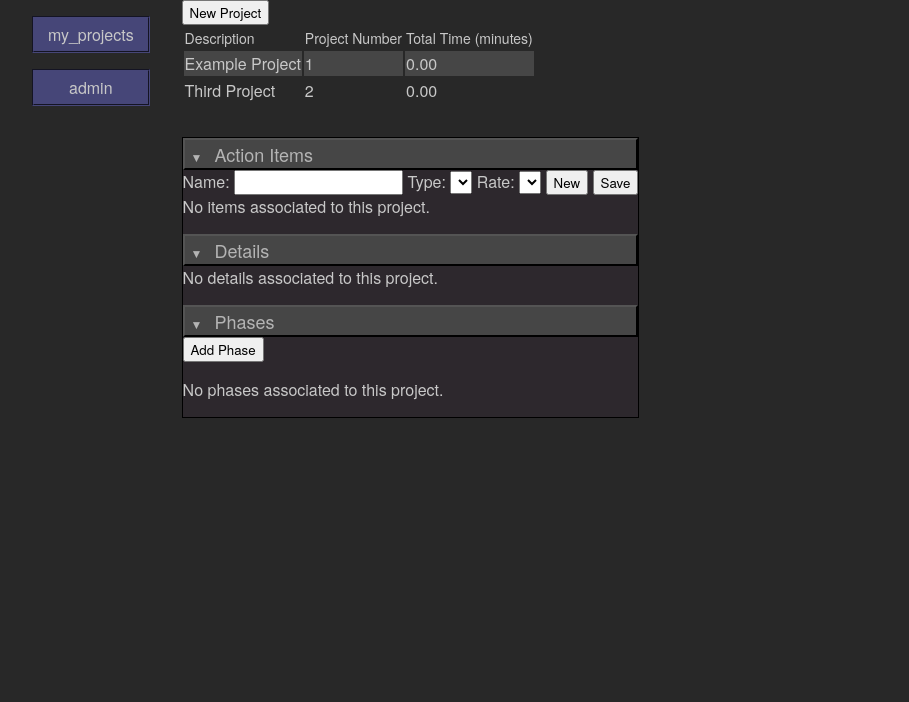
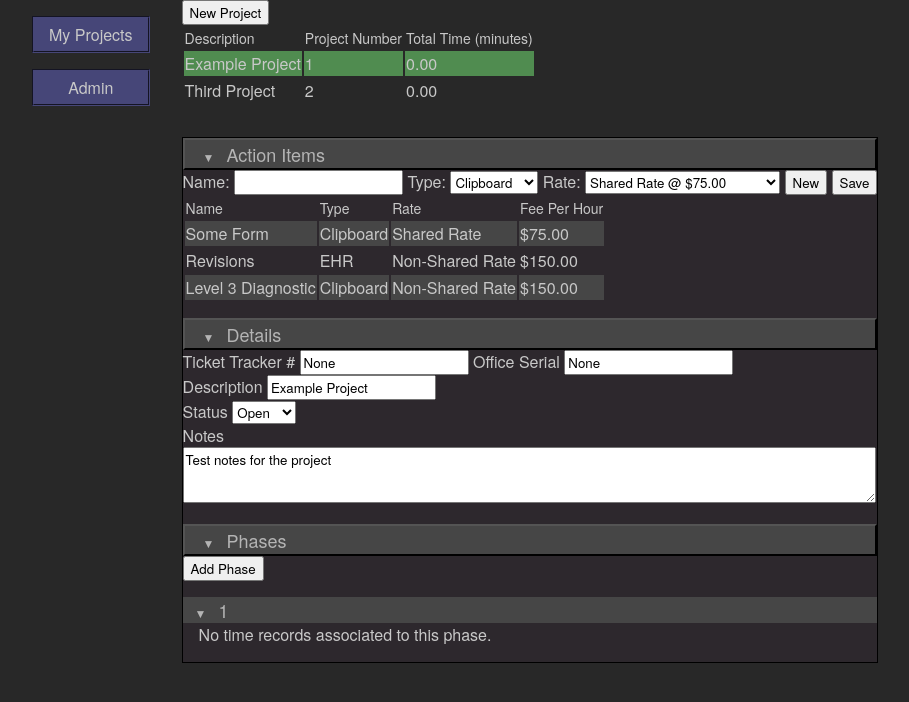
Before and after one commit to StickAtWork/stopwatch, a Flask app: page /my_projects in a window 1280 px wide. Shown: the part 31-733 px from the top of the page, without its empty margins (16-925 px from the left). Run offline with Flask 2, Linux system fonts and the light colour scheme; the visitor is signed in with stand-in values (Sample User, id 1); data comes from the database, SQL or seed files in the repository; tables that the repository leaves empty hold one stand-in row (values such as "Sample post"); lists and menus that the app fills with data are empty; parts of the project's set-up code (start-up, migrations or seed data) failed here and were passed over; some libraries are stand-ins or nearby versions.

Commit message:
remember selected project on switching views

```diff
--- a/main.py
+++ b/main.py
@@ -164,6 +164,7 @@ def get_project_phases(project_id):
             WHERE phase_id = phase.id) AS phase_total
         FROM phase
         WHERE project_id = ?
+        ORDER BY number DESC;
         """, [project_id])
 
     return cur.fetchall()
@@ -304,6 +305,7 @@ def stop_timing():
 
 @app.before_request
 def check_user():
+    print request.full_path
     #print session
     do_login = True
     session_id = session.get('session_id')
@@ -386,8 +388,24 @@ def index():
 def my_projects():
     user = get_online_user()
     projects = get_projects_for_user(user)
+    db = get_db()
+    rates = db.execute("SELECT * FROM item_rate").fetchall()
+    types = db.execute("SELECT * FROM item_type").fetchall()
+    action_items = get_project_items(user['viewing_project_id'])
+    details = db.execute("""
+        SELECT *
+        FROM project
+        WHERE id = :project_id
+        """, [user['viewing_project_id']]).fetchone()
+    phases = get_project_phases(user['viewing_project_id'])
     return render_template('my_projects.html',
-                            projects=projects)
+                            projects=projects,
+                            rates=rates,
+                            types=types,
+                            active=user['viewing_project_id'],
+                            action_items=action_items,
+                            details=details,
+                            phases=phases)
 
 @app.route('/add_project', methods=['POST'])
 def add_project():
--- a/static/css/base.css
+++ b/static/css/base.css
@@ -50,6 +50,7 @@ a {
     padding: 5px 10px;
     text-decoration: none;
     text-align: center;
+    -webkit-user-select: none;
     color: rgb(200, 200, 200);
     background-color: rgb(70, 70, 120);
     border: 2px groove rgb(70, 70, 120);
--- a/static/css/my_projects.css
+++ b/static/css/my_projects.css
@@ -25,13 +25,13 @@
 .shutter:before {
     content: "\25bc";
     font-size: 12px;
-    margin-right: 1em;
+    margin: 0 1em;
 }
 
 .shutter.closed:before {
     content: "\25b6";
     font-size: 12px;
-    margin-right: 1em;
+    margin: 0 1em;
 }
 
 .item-buttons, .item-buttons form {
--- a/static/scripts/my_projects.js
+++ b/static/scripts/my_projects.js
@@ -16,10 +16,16 @@ $(document).ready(function(){
             data: project_id
         }).success(function(data){
             $('#expanded-project').empty().append(data);
+            //the template can set which project is active
+            //but this needs to be here because it isn't the section
+            //that is being reloaded, only the expanded_project.html
+            //is being resent by the server. the template logic only applies
+            //to the FIRST load on the initial visit to the page
             $this.siblings().removeClass("selected");
             $this.addClass("selected");
         });
     });
+
 
     $proj_view.on('click', 'button', function(){
         $.ajax({
@@ -33,7 +39,6 @@ $(document).ready(function(){
     /*  timer handler
 
     */
-
     $('#main form#timer').on('submit', function(){
         var fdata = $(this).serializeArray();
         var do_submit = fdata[0]["value"] !== undefined;
@@ -41,15 +46,14 @@ $(document).ready(function(){
             alert("Please select a timeable item.");
         } else {
             if(fdata[0]["value"] == 'Horse') {
-                /*
-                    why did i even write this
-                    i don't remember what this does
-                */
+                //why did i even write this
+                //i don't remember what this does
                 alert("Got 'Horse' instead of 'int', assumed test");
             }
         }
         return false;
     });
+
 
     $('.navi li a').on('click', function(e){
         if ($("#currently-timing").length) {
@@ -67,11 +71,12 @@ $(document).ready(function(){
     */
     var $exp_proj = $("#expanded-project");
 
-    $exp_proj.on('click', "button.shutter", function(){
+    $exp_proj.on('click', ".shutter", function(e){
         var $this = $(this);
         $this.siblings().toggle();
         $this.toggleClass('closed');
     });
+
 
     $exp_proj.on('click', '#action_items div.content tr', function(){
         var $this = $(this);
@@ -122,6 +127,7 @@ $(document).ready(function(){
         });
     });
 
+
     $exp_proj.on('click', "#new_action_item input[value=Save]", function(event) {
         var $this = $(this);
         var fdata = $this.parent().serializeArray();
@@ -135,8 +141,11 @@ $(document).ready(function(){
         return false;
     });
 
-    //set default values for a new action item. most importantly setting the
-    //data-id to -1 to signal the server that it's a new item.
+
+    /*  set default values for a new action item. most importantly setting the
+        data-id to -1 to signal the server that it's a new item.
+
+    */
     $exp_proj.on('click', "#new_action_item input[value=New]", function(event) {
         $(this).siblings().each(function(index, el){
             //name, type, rate
@@ -154,6 +163,7 @@ $(document).ready(function(){
         });
         return false;
     });
+
 
     $exp_proj.on('click', '.item-buttons form input', function(){
         var $this = $(this);
@@ -218,6 +228,7 @@ $(document).ready(function(){
         return false;
     });
 
+
     $exp_proj.on('click', '.phase-view button', function(){
         var $this = $(this);
         $.ajax({
--- a/templates/navi.html
+++ b/templates/navi.html
@@ -4,6 +4,6 @@
         {% if request.path != url_for(page) %}
             href="{{ url_for(page) }}"
         {% endif %}
-        >{{page}}</a></li>
+        >{{ page.replace('_', ' ').title() }}</a></li>
     {%- endfor %}
 </ul>
--- a/templates/phases.html
+++ b/templates/phases.html
@@ -1,6 +1,6 @@
 {% for phase in phases %}
     <div class="phase-view">
-    <button class="shutter">{{phase.number}}</button>
+    <div class="shutter">{{phase.number}}</div>
         <div class="indent">
         {% if phase.phase_total %}
             <button name="phase_id"
```
